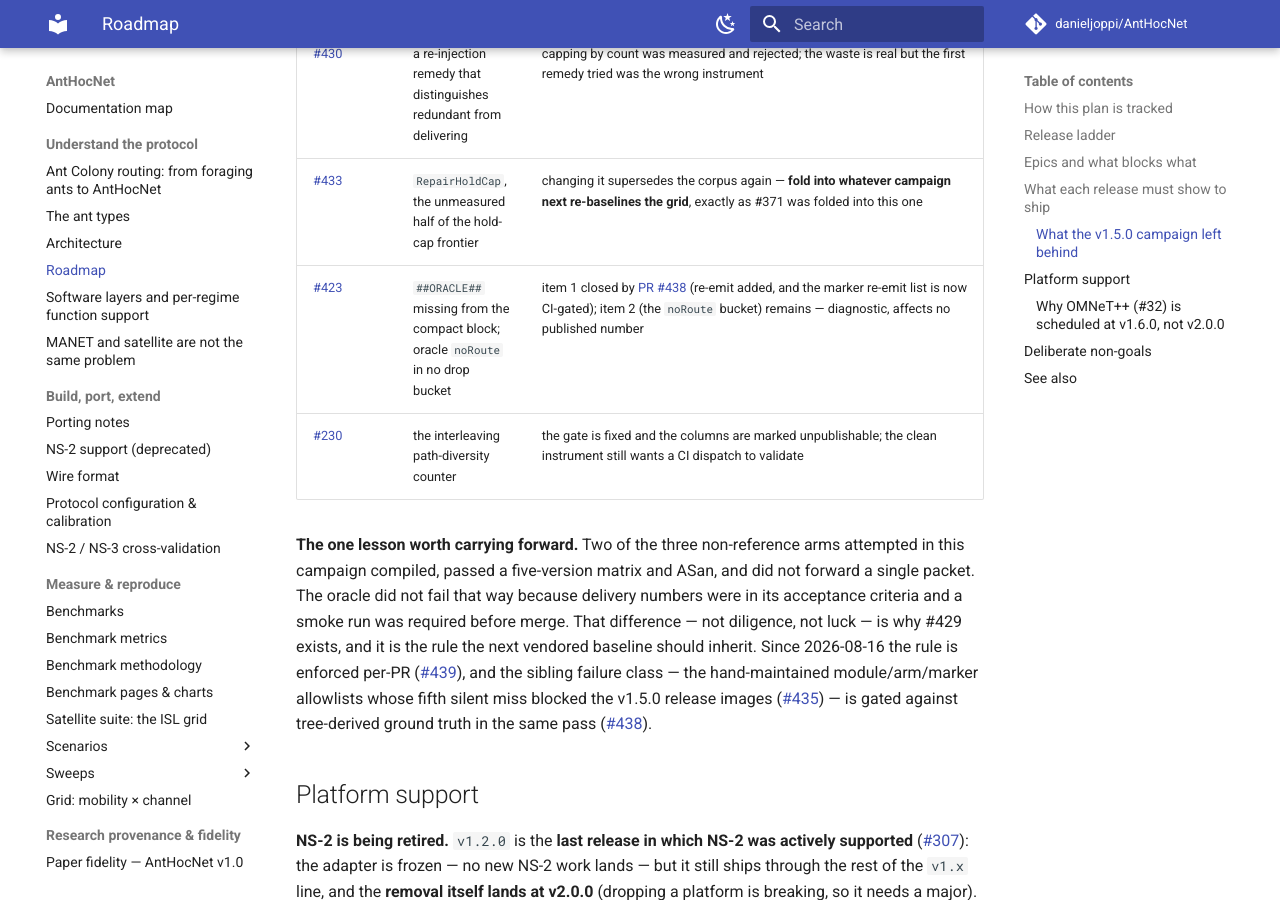
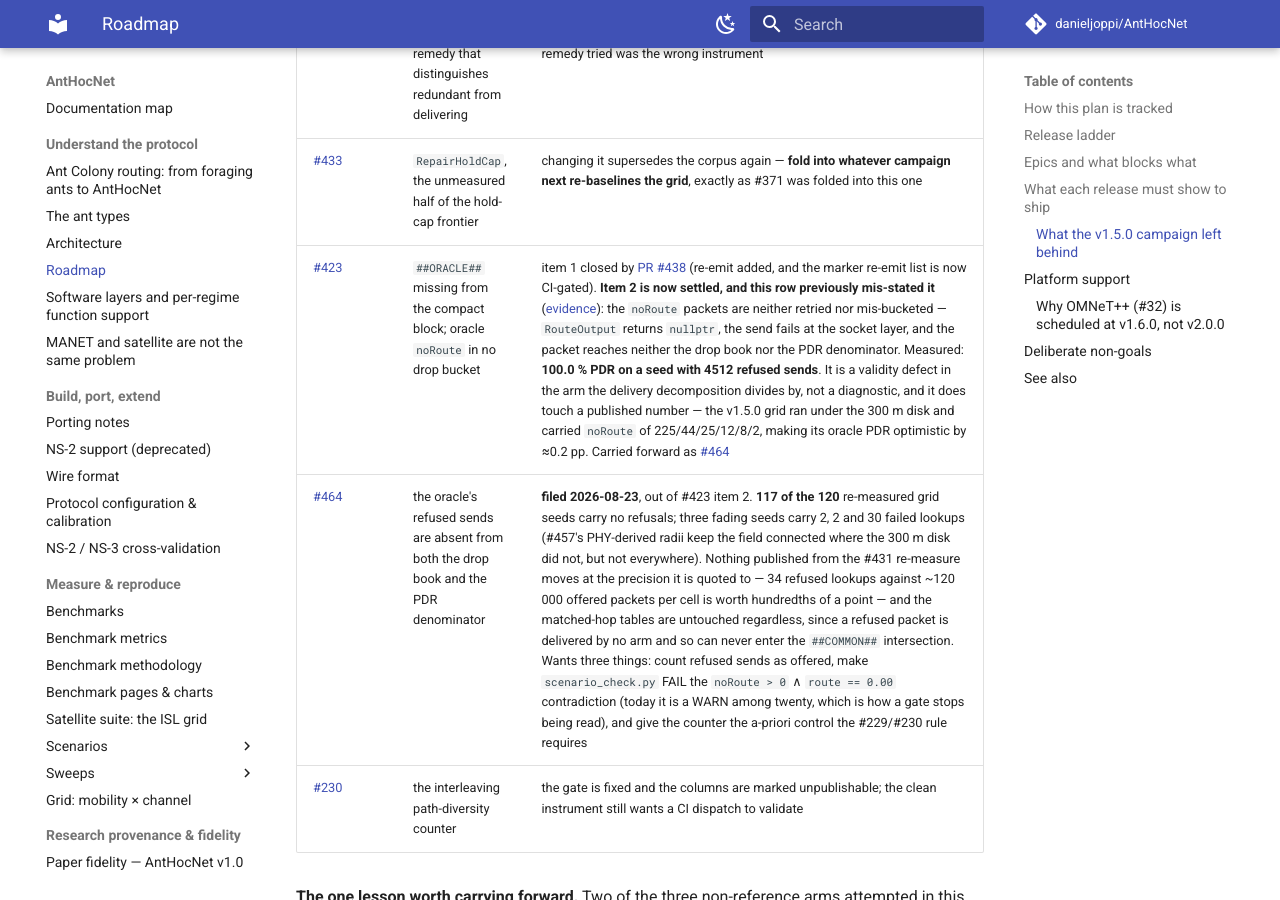
Before and after one commit to danieljoppi/AntHocNet, an MkDocs documentation site: the page built from docs/roadmap.md, in a window 1280 px wide and 900 px high, scrolled down 5395 px. Built offline with MkDocs 1.6.1 and Material for MkDocs 9.7.7, drawn with Linux system fonts in a browser that asks for light colours; comment, search, counter and statistics services are not loaded.

Commit message:
docs(roadmap): correct the #423 row — item 2 is a validity defect, not a diagnostic (#465)
The campaign-tail row for #423 read "item 2 (the noRoute bucket) remains —
diagnostic, affects no published number". Both halves were wrong, and this
row is the only place a reader would have looked.

It is not a diagnostic. #423 asked whether the oracle's noRoute counter is a
mis-named retry counter or a #215-class drop-bucket gap. It is neither:
RouteOutput returns nullptr, the send fails at the socket layer, the packet
never reaches Ipv4L3Protocol::Send, and it appears in neither the drop book
nor the PDR denominator. Measured on an exact (mode=disk approx=0)
partitioned cell: 100.0 % PDR on a seed with 4512 refused sends, with the
book closing at sum=100.00 precisely because it excludes them.

That is a validity defect in the arm the delivery decomposition divides by:
channel = 100 - oracle_pdr is meant to be what no router could deliver, and
on a partitioned field it currently means "among packets the oracle had a
route for", which conditions on the connectivity the term exists to measure.

It also touches a published number, contrary to the old row. 117 of the 120
re-measured grid seeds carry no refusals and three fading seeds carry 2, 2
and 30 failed lookups, so nothing published from the #431 re-measure moves at
the precision it is quoted to — 34 refused lookups against ~120 000 offered
packets per cell is worth hundredths of a point — and the matched-hop tables
are untouched regardless, since a refused packet is delivered by no arm and
can never enter the ##COMMON## intersection. But the published v1.5.0 grid
was measured under the old 300 m disk and carried more, so its oracle PDR is
optimistic by about 0.2 pp: inside the quoted intervals, systematic rather
than noise, and pointing the same way as the decomposition question open on
#460.

Adds the #464 row carrying the remaining work, including the gate that would
have caught it: noRoute > 0 alongside route == 0.00 is a contradiction and
should FAIL, where before #466 it was one WARN among twenty.

Refs #423, #464, #466, #215, #457, #460, #229, #230

Co-Authored-By: Claude Opus 5 <noreply@anthropic.com>
Claude-Session: https://claude.ai/code/session_01VKtKHtuMwTUY8uBBCJceDY

```diff
--- a/docs/roadmap.md
+++ b/docs/roadmap.md
@@ -140,7 +140,8 @@ what to pick up next should not have to reconstruct them from closed threads.
 | [#432](https://github.com/danieljoppi/AntHocNet/issues/432) | run the satellite adversarial cells with the oracle arm | corridor + failcell **measured and [published](benchmarks/satellite/isl-grid.md#the-adversarial-cells-corridor-and-failcell-432) 2026-08-16** ([PR #442](https://github.com/danieljoppi/AntHocNet/pull/442)) — the suite's first discriminating results: AntHocNet beats the congestion-blind bound on corridor delay (paired −41.6 ms CI [−60.9, −22.2], quotable only with the lock-in caveat), and the failcell's reconvergence instrument puts AntHocNet/AODV on the oracle's 0.86 s floor with OLSR 5× slower. Item 3 closed it out ([PR #453](https://github.com/danieljoppi/AntHocNet/pull/453)/[#455](https://github.com/danieljoppi/AntHocNet/pull/455), 2026-08-17): the designed seam cell — a 6×6 torus with the wrap seam cut, wrong choices priced at +20 ms — **also ties the exact oracle floor at 20 seeds**, so static irregularity cannot discriminate either; static-suite discrimination comes only from load or event instruments, and the dynamics residue is subsumed by [#297](https://github.com/danieljoppi/AntHocNet/issues/297). **Issue closed** |
 | [#430](https://github.com/danieljoppi/AntHocNet/issues/430) | a re-injection remedy that distinguishes redundant from delivering | capping by count was measured and rejected; the waste is real but the first remedy tried was the wrong instrument |
 | [#433](https://github.com/danieljoppi/AntHocNet/issues/433) | `RepairHoldCap`, the unmeasured half of the hold-cap frontier | changing it supersedes the corpus again — **fold into whatever campaign next re-baselines the grid**, exactly as #371 was folded into this one |
-| [#423](https://github.com/danieljoppi/AntHocNet/issues/423) | `##ORACLE##` missing from the compact block; oracle `noRoute` in no drop bucket | item 1 closed by [PR #438](https://github.com/danieljoppi/AntHocNet/pull/438) (re-emit added, and the marker re-emit list is now CI-gated); item 2 (the `noRoute` bucket) remains — diagnostic, affects no published number |
+| [#423](https://github.com/danieljoppi/AntHocNet/issues/423) | `##ORACLE##` missing from the compact block; oracle `noRoute` in no drop bucket | item 1 closed by [PR #438](https://github.com/danieljoppi/AntHocNet/pull/438) (re-emit added, and the marker re-emit list is now CI-gated). **Item 2 is now settled, and this row previously mis-stated it** ([evidence](https://github.com/danieljoppi/AntHocNet/issues/423#issuecomment-5455265085)): the `noRoute` packets are neither retried nor mis-bucketed — `RouteOutput` returns `nullptr`, the send fails at the socket layer, and the packet reaches neither the drop book nor the PDR denominator. Measured: **100.0 % PDR on a seed with 4512 refused sends**. It is a validity defect in the arm the delivery decomposition divides by, not a diagnostic, and it does touch a published number — the v1.5.0 grid ran under the 300 m disk and carried `noRoute` of 225/44/25/12/8/2, making its oracle PDR optimistic by ≈0.2 pp. Carried forward as [#464](https://github.com/danieljoppi/AntHocNet/issues/464) |
+| [#464](https://github.com/danieljoppi/AntHocNet/issues/464) | the oracle's refused sends are absent from both the drop book and the PDR denominator | **filed 2026-08-23**, out of #423 item 2. **117 of the 120** re-measured grid seeds carry no refusals; three fading seeds carry 2, 2 and 30 failed lookups (#457's PHY-derived radii keep the field connected where the 300 m disk did not, but not everywhere). Nothing published from the #431 re-measure moves at the precision it is quoted to — 34 refused lookups against ~120 000 offered packets per cell is worth hundredths of a point — and the matched-hop tables are untouched regardless, since a refused packet is delivered by no arm and so can never enter the `##COMMON##` intersection. Wants three things: count refused sends as offered, make `scenario_check.py` FAIL the `noRoute > 0` ∧ `route == 0.00` contradiction (today it is a WARN among twenty, which is how a gate stops being read), and give the counter the a-priori control the #229/#230 rule requires |
 | [#230](https://github.com/danieljoppi/AntHocNet/issues/230) | the interleaving path-diversity counter | the gate is fixed and the columns are marked unpublishable; the clean instrument still wants a CI dispatch to validate |
 
 **The one lesson worth carrying forward.** Two of the three non-reference arms
```
